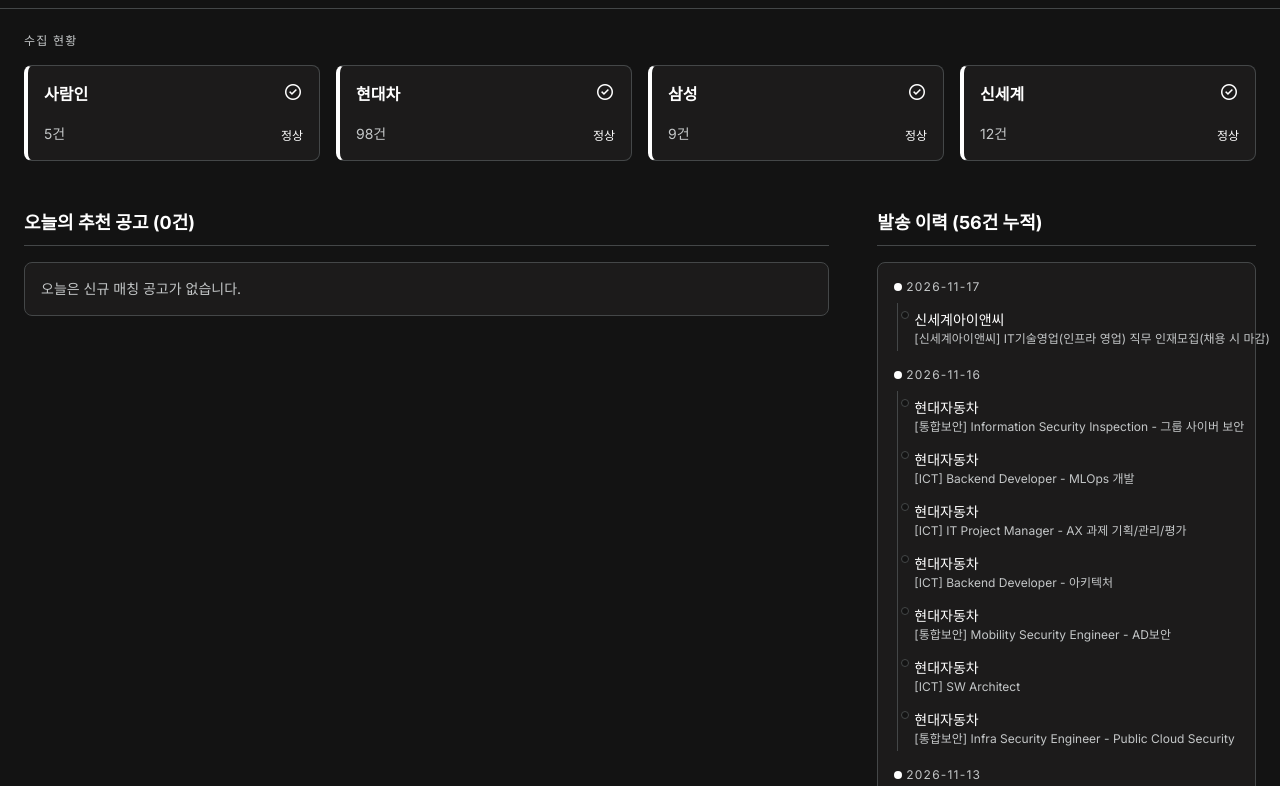
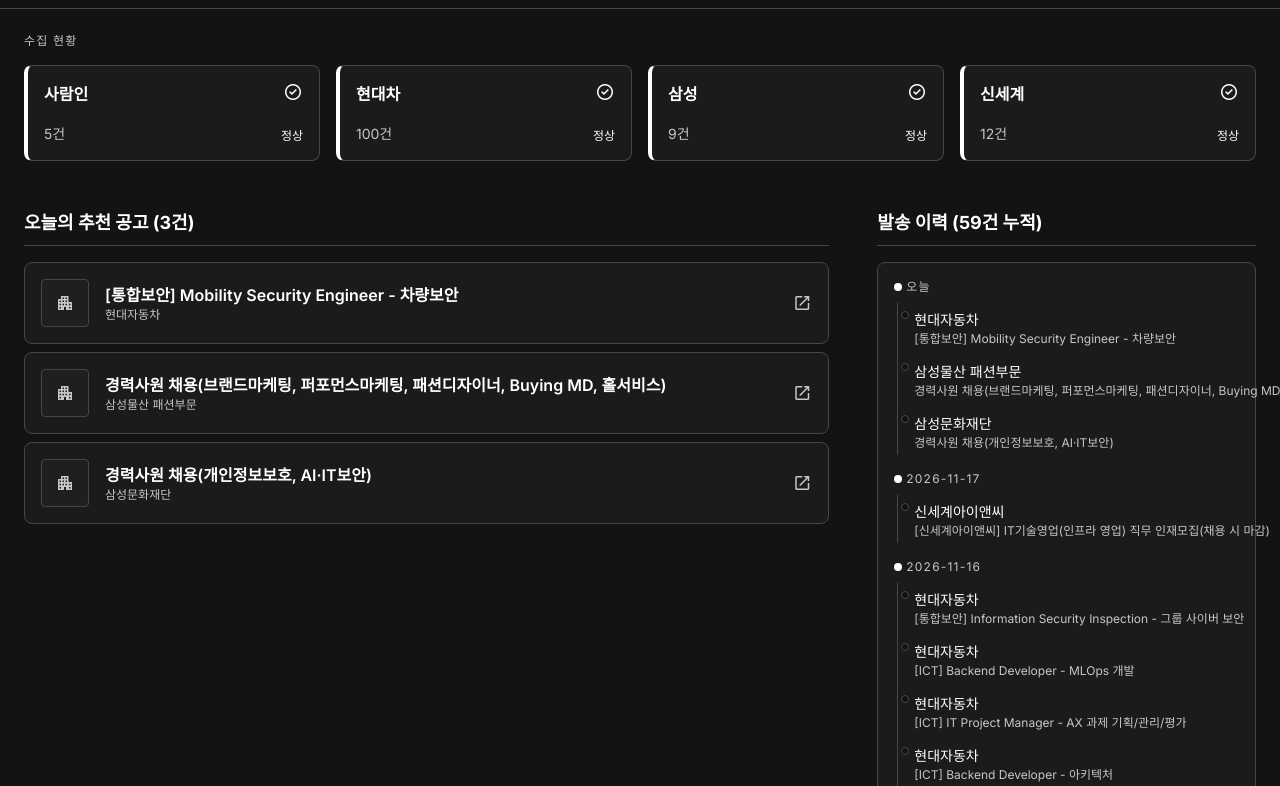
Before and after one commit to kish0ck/job-radar, a plain HTML site: page docs/index.html in a window 1280 px wide. Shown: the part 55-841 px from the top of the page. Drawn offline with nearby package versions, Linux system fonts and the light colour scheme.

Commit message:
chore: 자동 실행 결과 갱신 (2026-11-24)

```diff
--- a/docs/index.html
+++ b/docs/index.html
@@ -55,7 +55,7 @@ tailwind.config = {
   <div class="flex items-center text-on-surface-variant text-xs mono bg-surface-container
               py-xs px-sm rounded border border-outline-variant">
     <span class="material-symbols-outlined text-[16px] mr-xs">update</span>
-    마지막 실행: 2026-11-23T03:27:22
+    마지막 실행: 2026-11-24T06:42:01
   </div>
 </header>
 <main class="p-lg max-w-container-max mx-auto space-y-xl">
@@ -79,7 +79,7 @@ tailwind.config = {
             <span class="material-symbols-outlined text-primary text-[20px]">check_circle</span>
           </div>
           <div class="flex justify-between items-end mt-auto">
-            <span class="text-sm text-on-surface-variant">98건</span>
+            <span class="text-sm text-on-surface-variant">100건</span>
             <span class="text-xs mono text-primary">정상</span>
           </div>
         </div>
@@ -108,19 +108,94 @@ tailwind.config = {
   <div class="grid grid-cols-1 lg:grid-cols-12 gap-xl">
     <section class="lg:col-span-8 space-y-sm">
       <h2 class="text-lg font-bold text-primary border-b border-outline-variant pb-sm mb-md">
-        오늘의 추천 공고 (0건)
+        오늘의 추천 공고 (3건)
       </h2>
-
-        <div class="glass-card rounded-lg p-md text-on-surface-variant text-sm">
-          오늘은 신규 매칭 공고가 없습니다.
-        </div>
+      <div class="space-y-sm">
+        <a href="https://talent.hyundai.com/apply/applyView.hc?recuYy=2026&recuType=N2&recuCls=430" target="_blank" rel="noopener"
+           class="glass-card rounded-lg p-md flex items-center gap-md hover:bg-surface-container-high
+                  transition-colors group">
+          <div class="w-12 h-12 rounded bg-surface-container flex items-center justify-center
+                      border border-outline-variant shrink-0">
+            <span class="material-symbols-outlined text-on-surface-variant">apartment</span>
+          </div>
+          <div class="flex-1 min-w-0">
+            <h3 class="text-base text-primary font-semibold truncate">[통합보안] Mobility Security Engineer - 차량보안</h3>
+            <p class="text-xs text-on-surface-variant truncate">현대자동차</p>
+          </div>
+          <span class="material-symbols-outlined text-on-surface-variant
+                       group-hover:text-primary transition-colors shrink-0">open_in_new</span>
+        </a>
+        <a href="https://www.samsungcareers.com/hr/" target="_blank" rel="noopener"
+           class="glass-card rounded-lg p-md flex items-center gap-md hover:bg-surface-container-high
+                  transition-colors group">
+          <div class="w-12 h-12 rounded bg-surface-container flex items-center justify-center
+                      border border-outline-variant shrink-0">
+            <span class="material-symbols-outlined text-on-surface-variant">apartment</span>
+          </div>
+          <div class="flex-1 min-w-0">
+            <h3 class="text-base text-primary font-semibold truncate">경력사원 채용(브랜드마케팅, 퍼포먼스마케팅, 패션디자이너, Buying MD, 홀서비스)</h3>
+            <p class="text-xs text-on-surface-variant truncate">삼성물산 패션부문</p>
+          </div>
+          <span class="material-symbols-outlined text-on-surface-variant
+                       group-hover:text-primary transition-colors shrink-0">open_in_new</span>
+        </a>
+        <a href="https://www.samsungcareers.com/hr/" target="_blank" rel="noopener"
+           class="glass-card rounded-lg p-md flex items-center gap-md hover:bg-surface-container-high
+                  transition-colors group">
+          <div class="w-12 h-12 rounded bg-surface-container flex items-center justify-center
+                      border border-outline-variant shrink-0">
+            <span class="material-symbols-outlined text-on-surface-variant">apartment</span>
+          </div>
+          <div class="flex-1 min-w-0">
+            <h3 class="text-base text-primary font-semibold truncate">경력사원 채용(개인정보보호, AI·IT보안)</h3>
+            <p class="text-xs text-on-surface-variant truncate">삼성문화재단</p>
+          </div>
+          <span class="material-symbols-outlined text-on-surface-variant
+                       group-hover:text-primary transition-colors shrink-0">open_in_new</span>
+        </a></div>
     </section>
     <section class="lg:col-span-4 space-y-md">
       <h2 class="text-lg font-bold text-primary border-b border-outline-variant pb-sm mb-md">
-        발송 이력 (56건 누적)
+        발송 이력 (59건 누적)
       </h2>
       <div class="glass-card rounded-lg p-md">
 
+        <div class="mb-md">
+          <h4 class="text-xs text-on-surface-variant uppercase tracking-widest mb-sm
+                     flex items-center gap-xs">
+            <span class="w-2 h-2 rounded-full bg-primary inline-block"></span> 오늘
+          </h4>
+          <div class="space-y-xs pl-sm border-l border-outline-variant ml-[3px]">
+
+          <div class="flex gap-sm py-xs relative">
+            <div class="absolute w-2 h-2 rounded-full bg-background border border-outline-variant
+                        -left-[5px] top-2"></div>
+            <div class="flex-1 pl-sm">
+              <a href="https://talent.hyundai.com/apply/applyView.hc?recuYy=2026&recuType=N2&recuCls=430" target="_blank" rel="noopener"
+                 class="text-sm text-primary font-medium hover:underline">현대자동차</a>
+              <p class="text-xs text-on-surface-variant truncate">[통합보안] Mobility Security Engineer - 차량보안</p>
+            </div>
+          </div>
+          <div class="flex gap-sm py-xs relative">
+            <div class="absolute w-2 h-2 rounded-full bg-background border border-outline-variant
+                        -left-[5px] top-2"></div>
+            <div class="flex-1 pl-sm">
+              <a href="https://www.samsungcareers.com/hr/" target="_blank" rel="noopener"
+                 class="text-sm text-primary font-medium hover:underline">삼성물산 패션부문</a>
+              <p class="text-xs text-on-surface-variant truncate">경력사원 채용(브랜드마케팅, 퍼포먼스마케팅, 패션디자이너, Buying MD, 홀서비스)</p>
+            </div>
+          </div>
+          <div class="flex gap-sm py-xs relative">
+            <div class="absolute w-2 h-2 rounded-full bg-background border border-outline-variant
+                        -left-[5px] top-2"></div>
+            <div class="flex-1 pl-sm">
+              <a href="https://www.samsungcareers.com/hr/" target="_blank" rel="noopener"
+                 class="text-sm text-primary font-medium hover:underline">삼성문화재단</a>
+              <p class="text-xs text-on-surface-variant truncate">경력사원 채용(개인정보보호, AI·IT보안)</p>
+            </div>
+          </div>
+          </div>
+        </div>
         <div class="mb-md">
           <h4 class="text-xs text-on-surface-variant uppercase tracking-widest mb-sm
                      flex items-center gap-xs">
```
Also changed, not shown: data/sent_jobs.json (+18 -0 lines).
